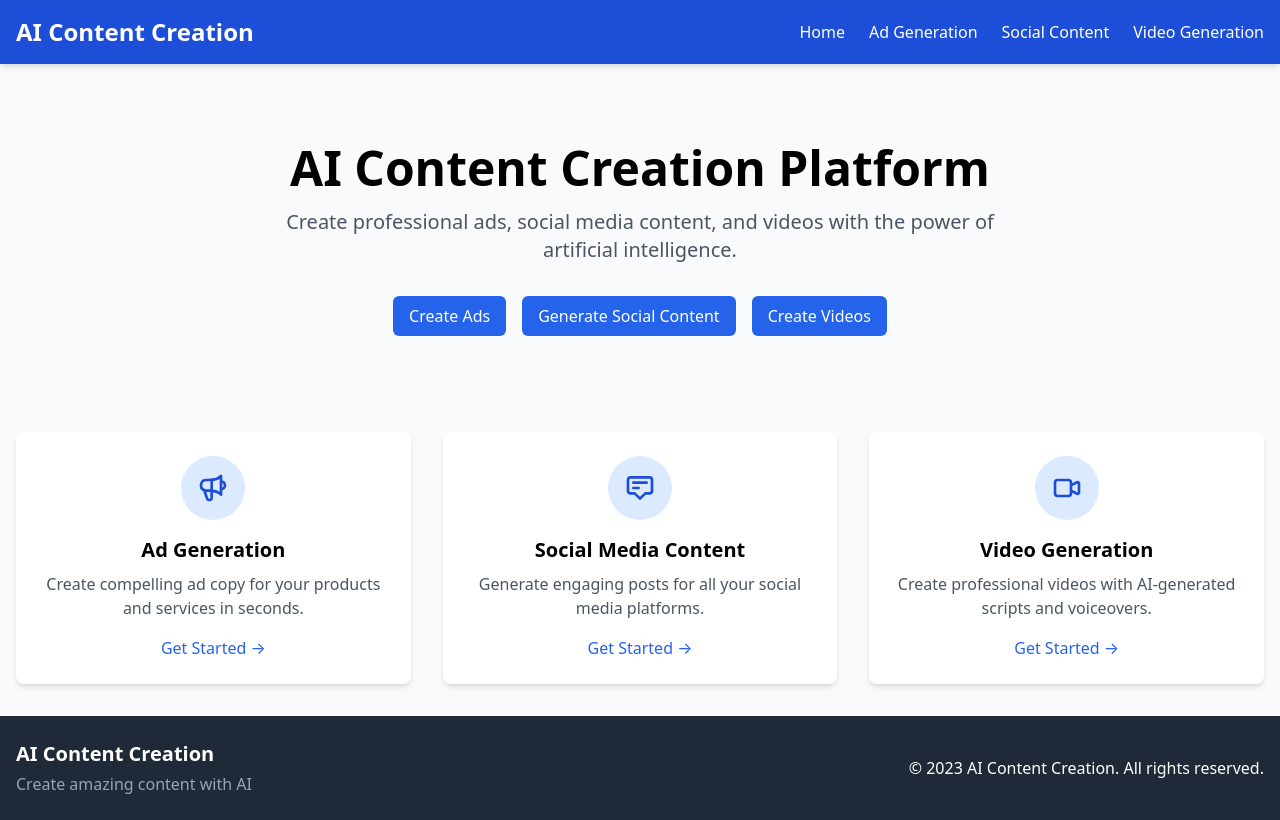
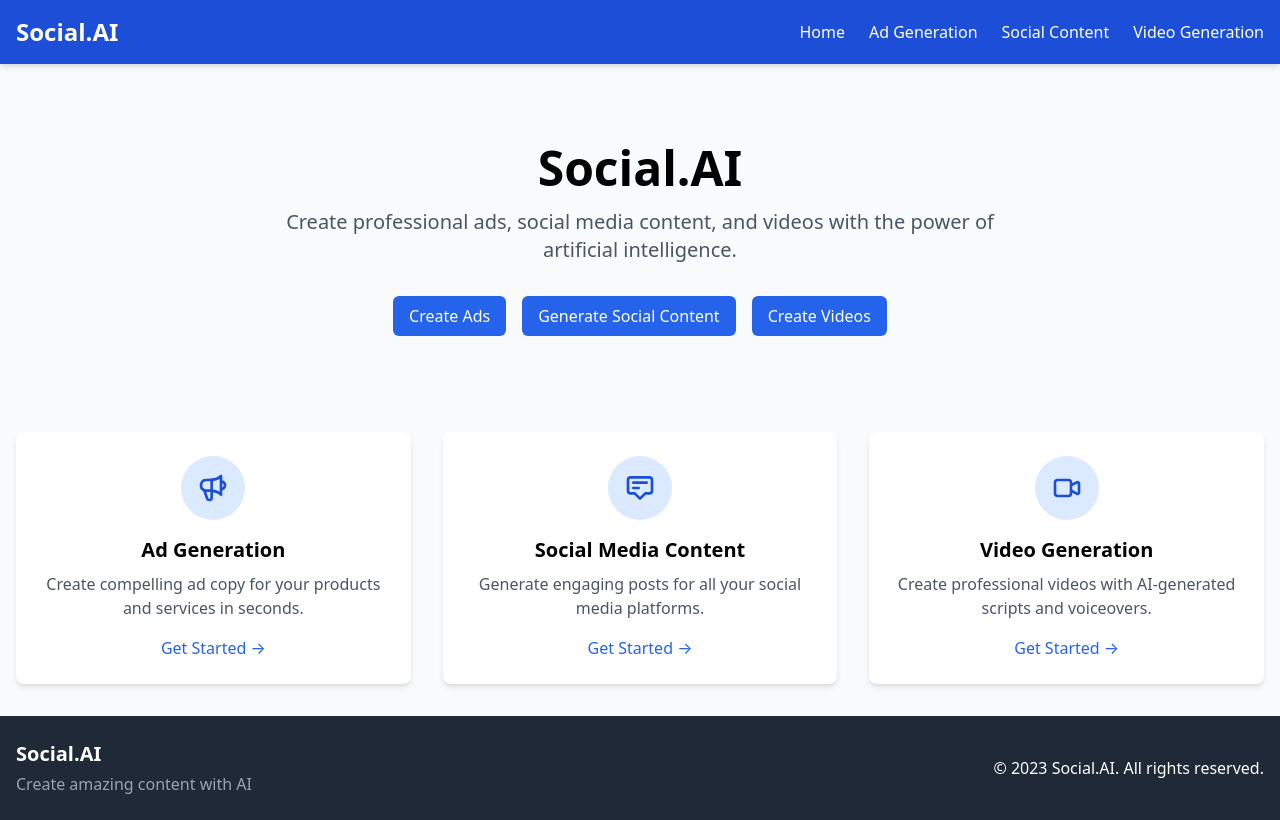
Before and after one commit to VisionExpo/Ai_content_creation, a FastAPI app: page / in a window 1280 px wide. Run offline with FastAPI, Linux system fonts and the light colour scheme.

Commit message:
application name chages

```diff
--- a/src/content_creation/main.py
+++ b/src/content_creation/main.py
@@ -11,7 +11,7 @@ logging.basicConfig(level=logging.INFO)
 logger = logging.getLogger(__name__)
 
 # Initialize FastAPI app
-app = FastAPI(title="AI Content Creation API")
+app = FastAPI(title="Social.AI - AI Content Creation API")
 
 # Configure CORS
 app.add_middleware(
--- a/templates/index.html
+++ b/templates/index.html
@@ -3,14 +3,14 @@
 <head>
     <meta charset="UTF-8">
     <meta name="viewport" content="width=device-width, initial-scale=1.0">
-    <title>AI Content Creation</title>
+    <title>Social.AI - AI Content Creation</title>
     <link href="https://cdn.jsdelivr.net/npm/tailwindcss@2.2.19/dist/tailwind.min.css" rel="stylesheet">
 </head>
 <body class="bg-gray-50">
     <nav class="bg-blue-700 text-white shadow-md">
         <div class="container mx-auto px-4">
             <div class="flex justify-between items-center py-4">
-                <a href="/" class="text-2xl font-bold">AI Content Creation</a>
+                <a href="/" class="text-2xl font-bold">Social.AI</a>
                 <div class="flex space-x-6">
                     <a href="/" class="hover:text-blue-200 transition-colors">Home</a>
                     <a href="/ad-generation" class="hover:text-blue-200 transition-colors">Ad Generation</a>
@@ -24,7 +24,7 @@
     <main class="container mx-auto px-4 py-8">
         <div class="space-y-12">
             <section class="text-center py-12">
-                <h1 class="text-4xl md:text-5xl font-bold mb-4">AI Content Creation Platform</h1>
+                <h1 class="text-4xl md:text-5xl font-bold mb-4">Social.AI</h1>
                 <p class="text-xl text-gray-600 max-w-3xl mx-auto">
                     Create professional ads, social media content, and videos with the power of artificial intelligence.
                 </p>
@@ -88,12 +88,12 @@
         <div class="container mx-auto px-4">
             <div class="flex flex-col md:flex-row justify-between items-center">
                 <div class="mb-4 md:mb-0">
-                    <h3 class="text-xl font-bold">AI Content Creation</h3>
+                    <h3 class="text-xl font-bold">Social.AI</h3>
                     <p class="text-gray-400 mt-1">Create amazing content with AI</p>
                 </div>
 
                 <div class="mt-6 md:mt-0">
-                    <p>&copy; 2023 AI Content Creation. All rights reserved.</p>
+                    <p>&copy; 2023 Social.AI. All rights reserved.</p>
                 </div>
             </div>
         </div>
```
Also changed, not shown: templates/ad-generation.html (+4 -4 lines), templates/social-content.html (+4 -4 lines), templates/video-generation.html (+4 -4 lines).
